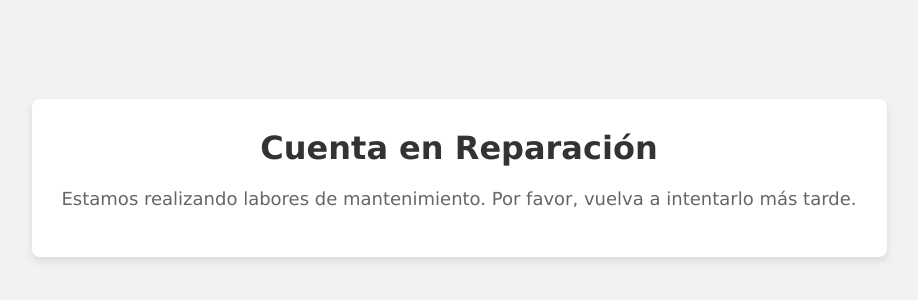
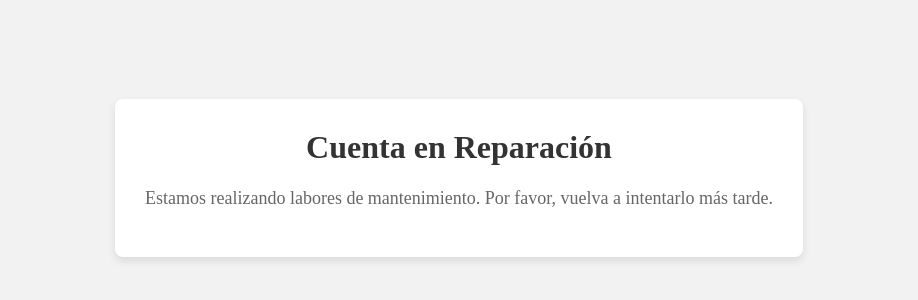
Before and after one commit to Edriv-DS/allspreadsheet, a plain HTML site: page index.html in a window 1280 px wide. Shown: the part 222-522 px from the top of the page, without its empty margins (181-1099 px from the left). Drawn offline with Linux system fonts and the light colour scheme.

Commit message:
Update index.html

```diff
--- a/index.html
+++ b/index.html
@@ -7,7 +7,7 @@
     <style>
         body {
             background-color: #f2f2f2;
-            font-family: Verdana, sans-serif;
+            font-family: Times New Roman, Serif;
             margin: 0;
             padding: 0;
             display: flex;
```
